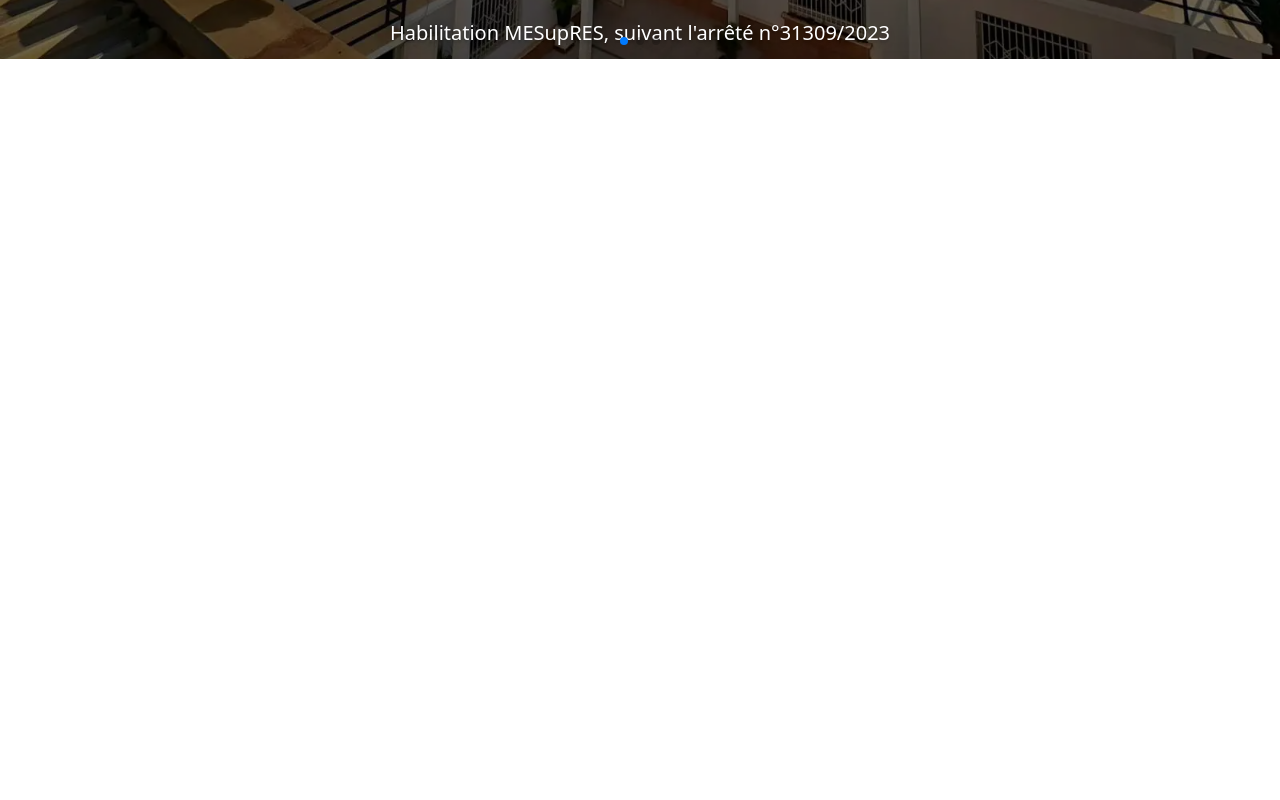
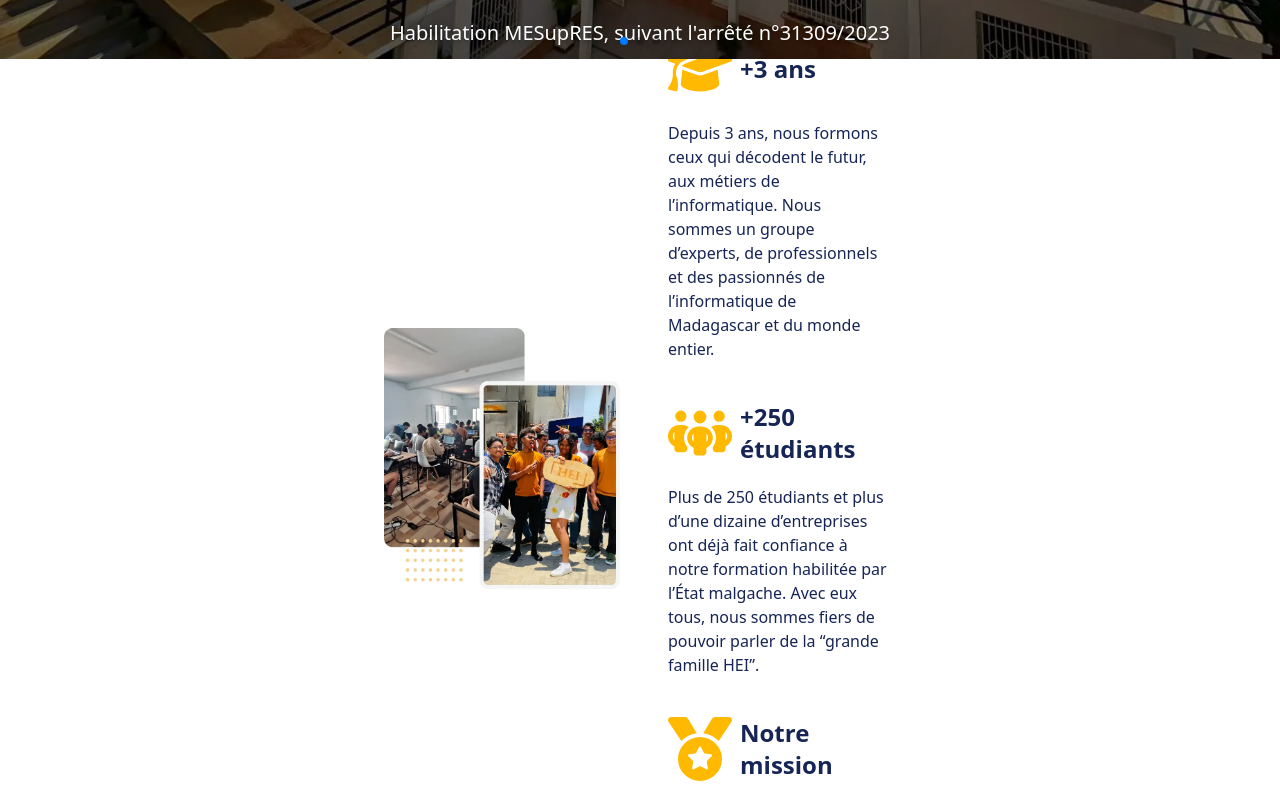
Before and after one commit to Whipander/first-step-with-react, a React (Vite) app: page / in a window 1280 px wide. Shown: the part 840-1640 px from the top of the page. Before the commit the page ends 899 px from the top, so only its background shows below. Built offline with nearby package versions, Linux system fonts and the light colour scheme.

Commit message:
feat: add about section

```diff
--- a/package.json
+++ b/package.json
@@ -10,6 +10,11 @@
     "preview": "vite preview"
   },
   "dependencies": {
+    "@fortawesome/fontawesome-svg-core": "^6.7.2",
+    "@fortawesome/free-brands-svg-icons": "^6.7.2",
+    "@fortawesome/free-regular-svg-icons": "^6.7.2",
+    "@fortawesome/free-solid-svg-icons": "^6.7.2",
+    "@fortawesome/react-fontawesome": "^0.2.2",
     "@tailwindcss/vite": "^4.1.11",
     "clsx": "^2.1.1",
     "react": "^19.1.0",
--- a/src/App.jsx
+++ b/src/App.jsx
@@ -1,11 +1,13 @@
 import NavBar from "./components/NavBar.jsx";
 import Hero from "./components/Hero.jsx";
+import About from "./components/About.jsx";
 
 function App() {
   return (
     <>
       <NavBar />
         <Hero/>
+        <About/>
     </>
   );
 }
--- /dev/null
+++ b/src/components/About.jsx
@@ -0,0 +1,41 @@
+import aboutImage from '../assets/about.webp'
+import {FontAwesomeIcon} from "@fortawesome/react-fontawesome";
+import {faGraduationCap, faPeopleGroup, faMedal} from "@fortawesome/free-solid-svg-icons";
+
+function About() {
+    const textContent = [{
+        icon: faGraduationCap,
+        header: "+3 ans",
+        description: "Depuis 3 ans, nous formons ceux qui décodent le futur, aux métiers de l’informatique. Nous sommes un groupe d’experts, de professionnels et des passionnés de l’informatique de Madagascar et du monde entier."
+    }, {
+        icon: faPeopleGroup,
+        header: "+250 étudiants",
+        description: "Plus de 250 étudiants et plus d’une dizaine d’entreprises ont déjà fait confiance à notre formation habilitée par l’État malgache. Avec eux tous, nous sommes fiers de pouvoir parler de la “grande famille HEI”."
+    }, {
+        icon: faMedal,
+        header: "Notre mission",
+        description: "Notre mission est d’amener des jeunes malgaches sur des domaines porteurs comme l’intelligence artificielle, la cybersécurité ou la programmation afin de favoriser leur employabilité et le développement de Madagascar."
+    }]
+    return (<div className="h-screen flex justify-center items-center text-blue-950 py-2 mx-96 gap-10">
+        <div className={"flex justify-center items-center w-1/2"}>
+            <img src={aboutImage} alt="Hei students having fun" className={"w-[530px]"}/>
+        </div>
+        <div className={"flex flex-col gap-10 w-1/2"}>
+
+            <h2 className="text-5xl font-serif font-bold">À propos de nous</h2>
+
+            {textContent.map((item, index) => (
+                <div className={"flex flex-col gap-5 px-2"} key={index}>
+                    <div className={"flex items-center gap-2"}>
+                        <FontAwesomeIcon icon={item.icon} size={"4x"} className={"aspect-square text-amber-400"}/>
+                        <h3 className={"text-2xl font-bold"}>{item.header}</h3>
+                    </div>
+                    <p>{item.description}</p>
+                </div>
+            ))}
+
+        </div>
+    </div>)
+}
+
+export default About;
```
Also changed, not shown: src/assets/about.webp (added), 1 other file (tests, documents, lock files or other folders).
